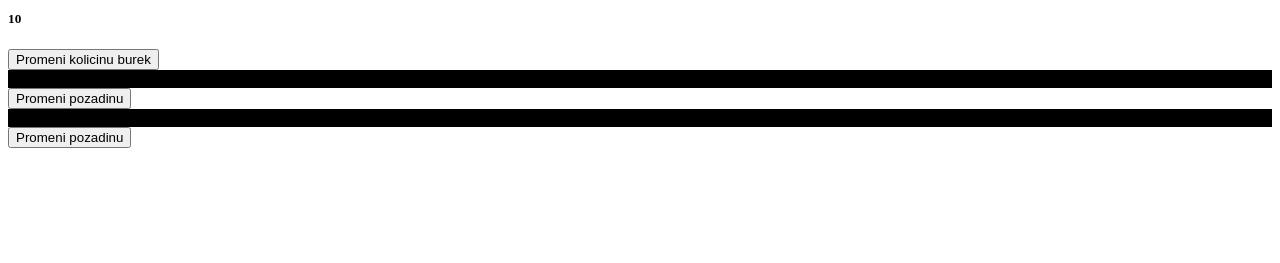
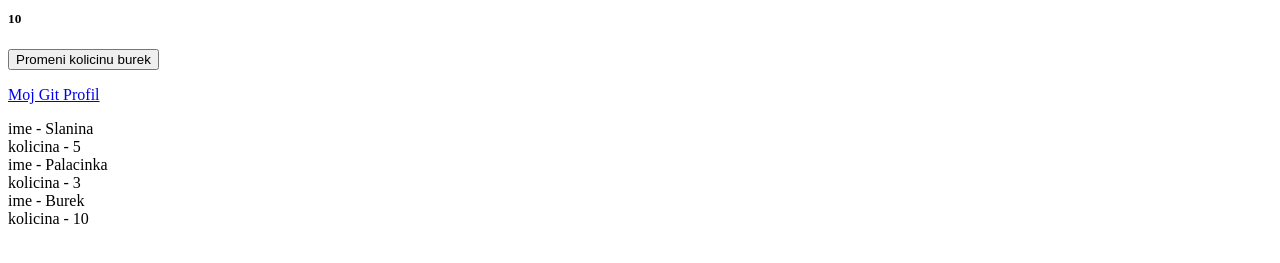
Before and after one commit to vladimirpavk/Vue-init, a plain HTML site: page index.html in a window 1280 px wide. Shown: the part 453-716 px from the top of the page. Drawn offline with nearby package versions, Linux system fonts and the light colour scheme.

Commit message:
Vezbanje

```diff
--- a/index.html
+++ b/index.html
@@ -28,15 +28,23 @@
 
             <button @click="pKB()">Promeni kolicinu burek</button>
 
-            <div v-bind:style="{ backgroundColor: boja_pozadine }">Neki tekst koji se ne vidi</div>
+            <!-- <div v-bind:style="{ backgroundColor: boja_pozadine }">Neki tekst koji se ne vidi</div>
 
             <button v-on:click="promeniPozadinu()">Promeni pozadinu</button>
 
             <div v-bind:style="mojStil">Neki tekst koji se ne vidi</div>
 
-            <button v-on:click="promeniPozadinu2()">Promeni pozadinu</button>
+            <button v-on:click="promeniPozadinu2()">Promeni pozadinu</button>-->
+
             <!-- <NovaComponent> -->
 
+            <p v-html="mojGitProfil"></p>
+
+            <template v-for="item_lista in neka_lista">
+                <div v-for="(val,key) in item_lista">
+                    {{ key }} - {{ val }}
+                </div>
+            </template>
 
         </div>
 
@@ -53,7 +61,7 @@
         /* Create a Vue instance*/
         new Vue({
             el: '#app',
-            data() {
+            /*data() {
                 return{
                     name: 'Vladimir',
                     last_name: 'Pavković',
@@ -68,6 +76,21 @@
                         backgroundColor: 'black'
                     }
                 }
+            },*/
+            data: {
+                name: 'Vladimir',
+                    last_name: 'Pavković',
+                    neki_item: '',
+                    neka_lista: [
+                        { ime: "Slanina", kolicina: 5 },
+                        { ime: "Palacinka", kolicina: 3},
+                        { ime: "Burek", kolicina: 10}
+                    ],
+                    boja_pozadine: 'black',
+                    mojStil: {
+                        backgroundColor: 'black'
+                    },
+                    mojGitProfil: '<a href="https:/github.com/vladimirpavk">Moj Git Profil</a>'
             },
             methods: {
                 changeName(){
@@ -86,6 +109,9 @@
             },
             components: {
                 NovaComponent
+            },
+            created(){
+                console.log("Konstruktor...");
             }
         });
     </script>
```
